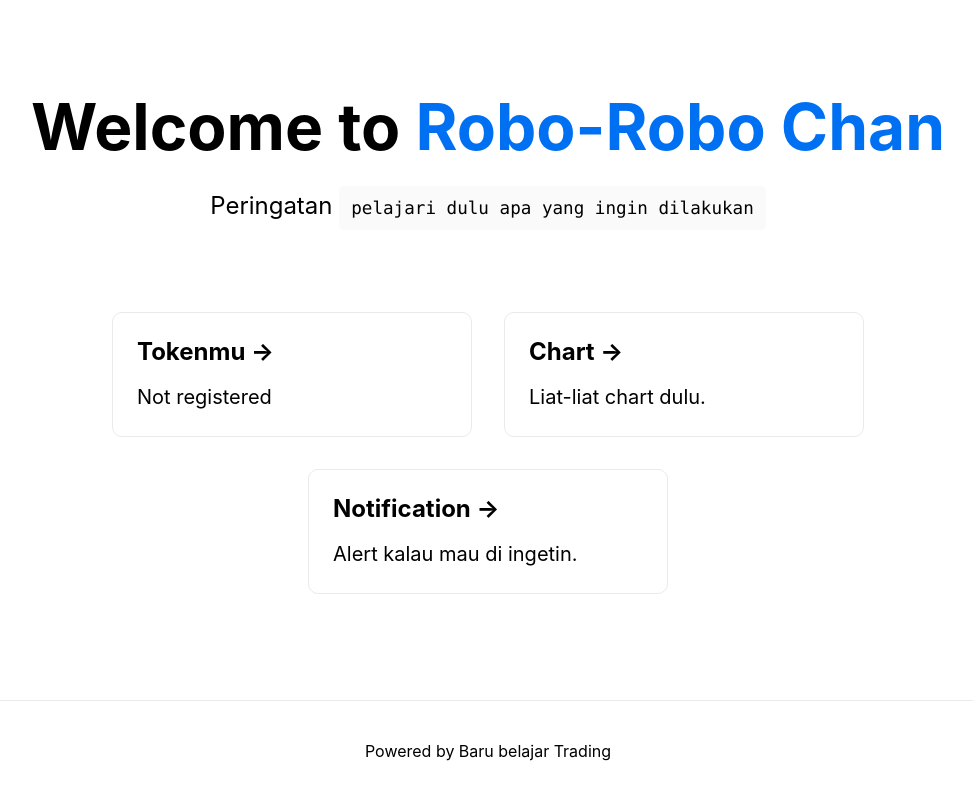
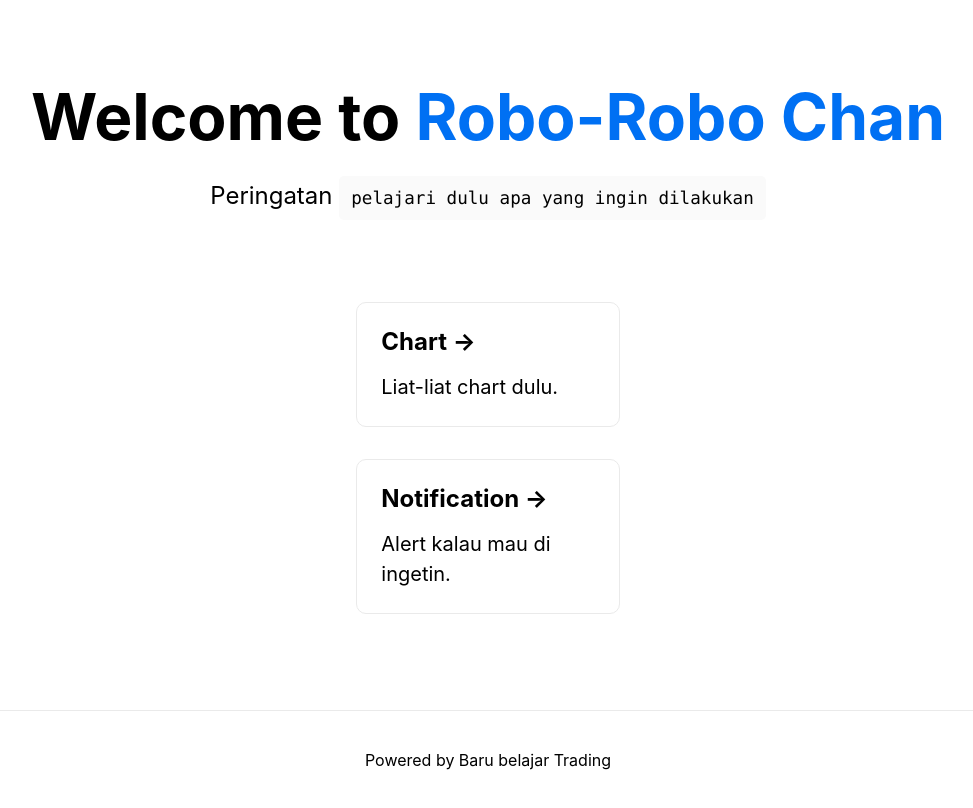
Before and after one commit to weirdprogram/crypto-robo, a Next.js app in the folder app/: page / in a window 1280 px wide. Shown: the whole page, without its empty margins (152-1125 px from the left). Built offline with nearby package versions, Linux system fonts and the light colour scheme.

Commit message:
[UPDATE] - Add expressJs package

```diff
--- a/app/package.json
+++ b/app/package.json
@@ -9,6 +9,7 @@
   },
   "dependencies": {
     "body-parser": "^1.19.0",
+    "express": "^4.17.1",
     "firebase": "^8.2.5",
     "localforage": "^1.9.0",
     "next": "10.0.6",
--- a/app/pages/index.js
+++ b/app/pages/index.js
@@ -13,6 +13,7 @@ import styles from '../styles/Home.module.css'
 export default function Home() {
 
   const [Token, SetToken] = useState('Not registered');
+  const [TokenShow, SetTokenShow] = useState(false);
 
   useEffect(() => {
     setToken();
@@ -21,6 +22,7 @@ export default function Home() {
         const token = await firebaseCloudMessaging.init();
         if (token) {
           SetToken(token)
+          SetTokenShow(true)
           getMessage();
         }
       } catch (error) {
@@ -53,10 +55,11 @@ export default function Home() {
 
         <div className={styles.grid}>
 
-          <a id="token" href="https://nextjs.org/docs" className={styles.card}>
+          {TokenShow ?
+          <a href="https://nextjs.org/docs" className={styles.card}>
             <h3>Tokenmu &rarr;</h3>
             <p>{Token}</p>
-          </a>
+          </a> : null }
 
           <a href="https://nextjs.org/docs" className={styles.card}>
             <h3>Chart &rarr;</h3>
```
Also changed, not shown: 1 other file (tests, documents, lock files or other folders).
